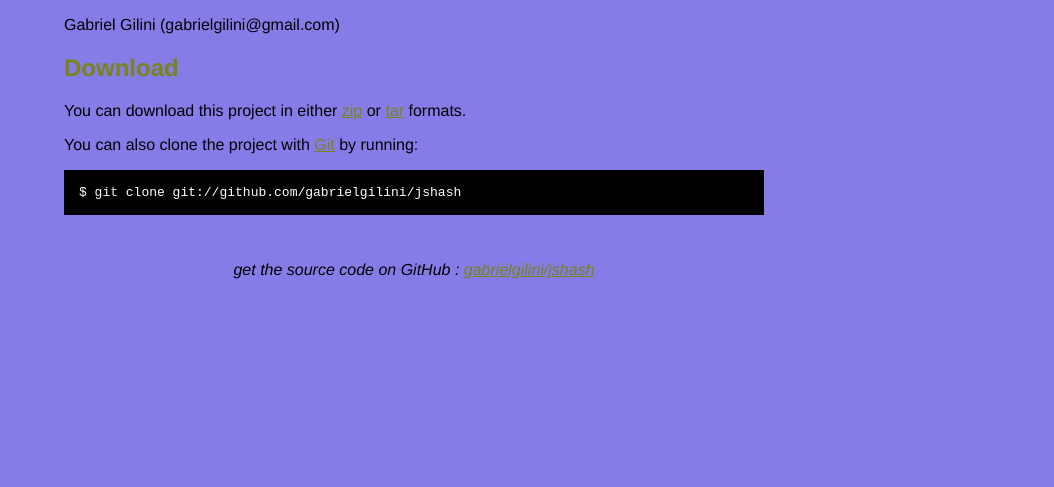
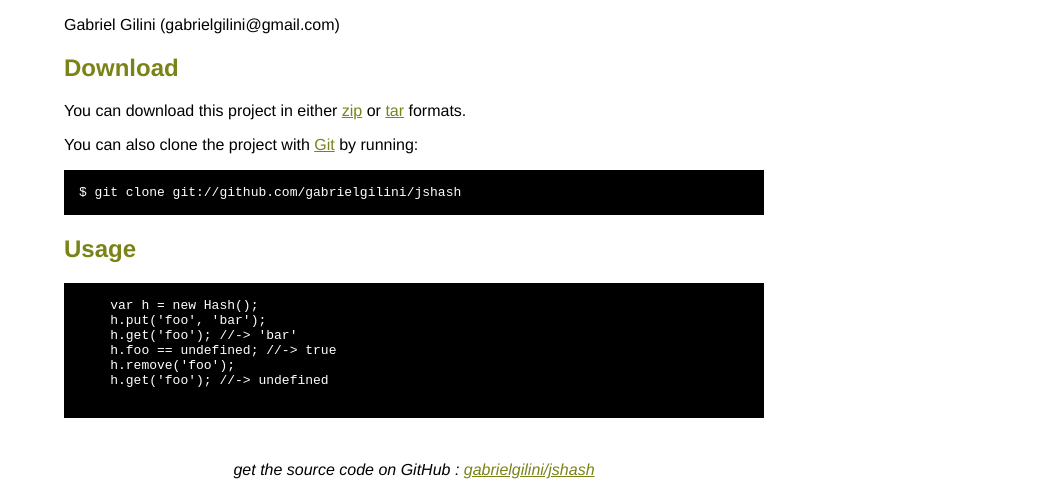
Before and after one commit to gabrielgilini/jshash, a plain HTML site: page index.html in a window 1280 px wide. Shown: the part 328-815 px from the top of the page, without its empty margins (226-1280 px from the left). Drawn offline with Linux system fonts and the light colour scheme.

Commit message:
added usage

```diff
--- a/index.html
+++ b/index.html
@@ -10,7 +10,7 @@
 	<style type="text/css">
 		body {
   		margin-top: 1.0em;
-  		background-color: #857ce8;
+  		background-color: #fff;
 		  font-family: "helvetica";
   		color: #000000;
     }
@@ -72,6 +72,16 @@
       <pre>$ git clone git://github.com/gabrielgilini/jshash</pre>
     </p>
 
+    <h2>Usage</h2>
+    <pre>
+    var h = new Hash();
+    h.put('foo', 'bar');
+    h.get('foo'); //-> 'bar'
+    h.foo == undefined; //-> true
+    h.remove('foo');
+    h.get('foo'); //-> undefined
+    </pre>
+
     <div class="footer">
       get the source code on GitHub : <a href="http://github.com/gabrielgilini/jshash">gabrielgilini/jshash</a>
     </div>
```
